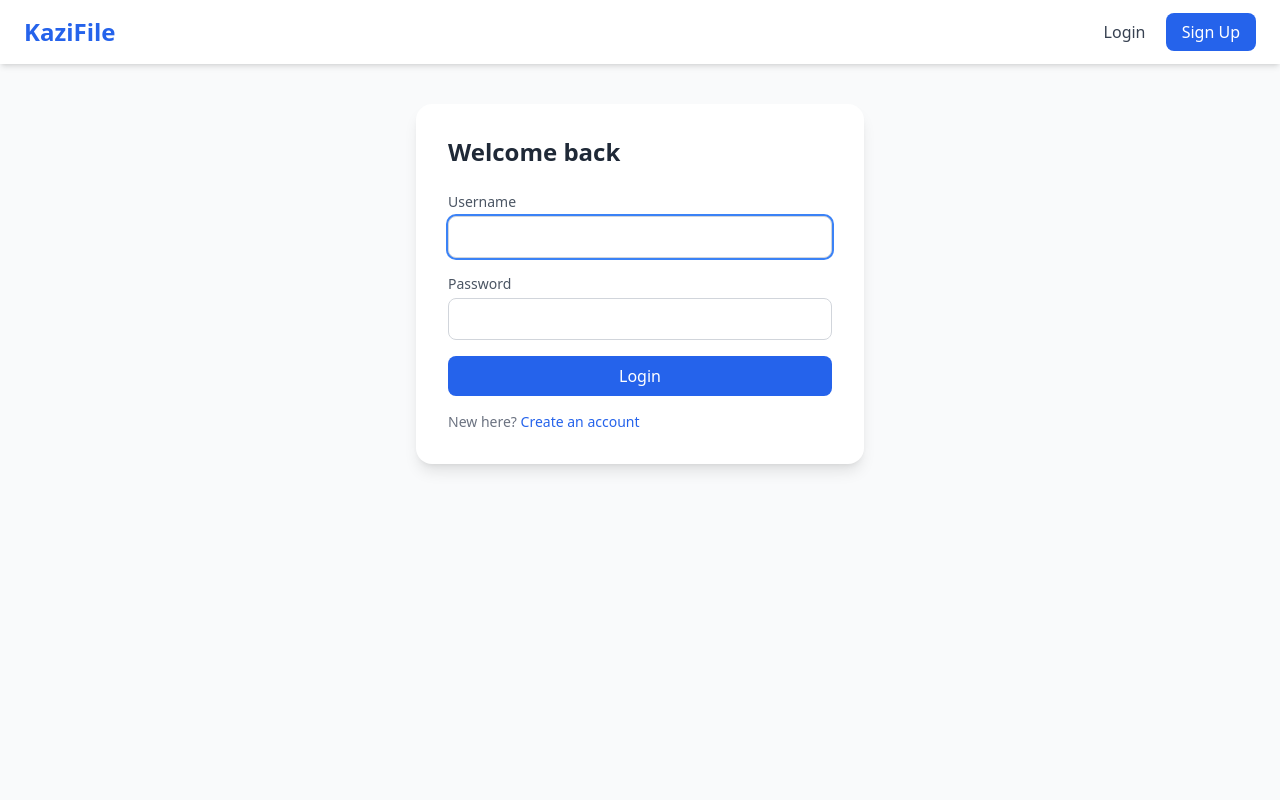
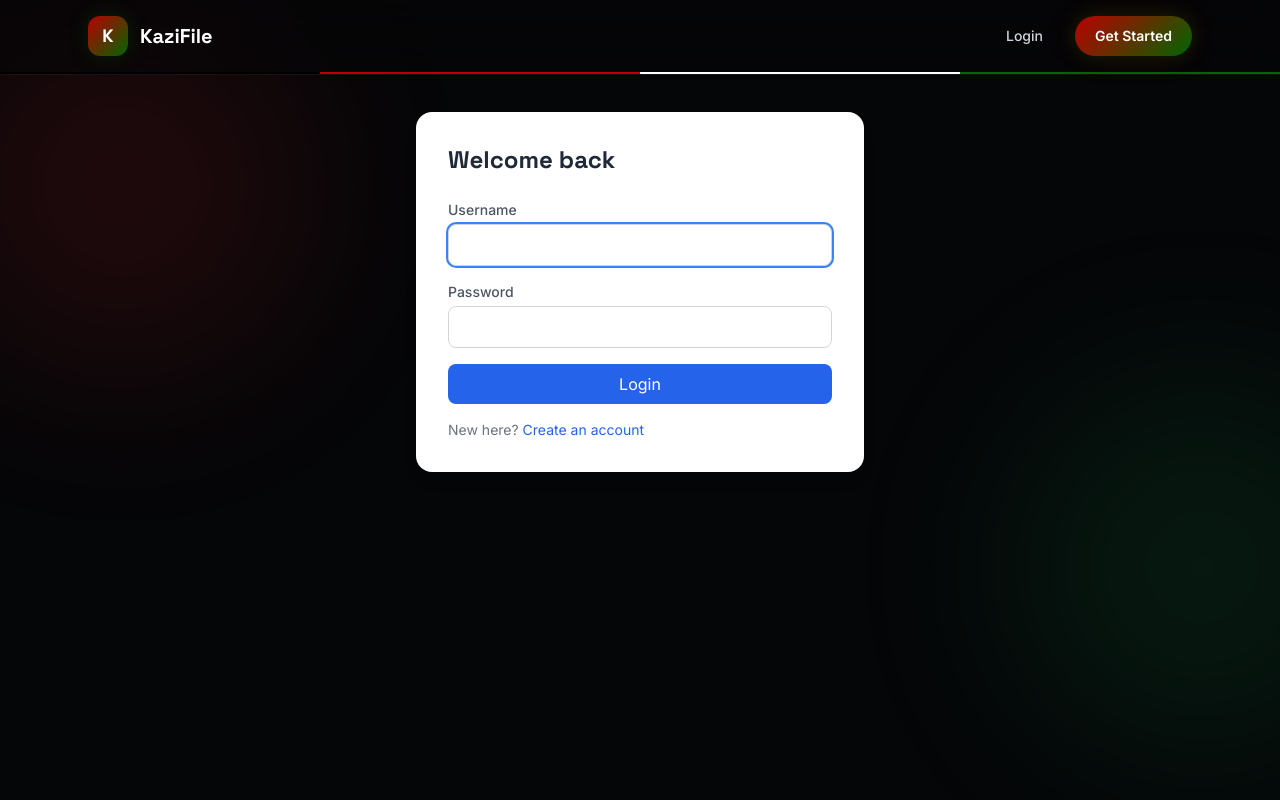
Before and after one commit to SHADRACK-MACHONI/kazifile, a Django app: page /accounts/login/ in a window 1280 px wide. Run offline with Django 5.2, Linux system fonts and the light colour scheme; some libraries are stand-ins or nearby versions.

Commit message:
Rebuild base template with premium floating navbar

```diff
--- a/templates/base.html
+++ b/templates/base.html
@@ -3,27 +3,165 @@
 <head>
     <meta charset="UTF-8">
     <meta name="viewport" content="width=device-width, initial-scale=1.0">
-    <title>KaziFile</title>
+    <title>KaziFile — Your Documents, Always Ready</title>
+    <link rel="preconnect" href="https://fonts.googleapis.com">
+    <link rel="preconnect" href="https://fonts.gstatic.com" crossorigin>
+    <link href="https://fonts.googleapis.com/css2?family=Space+Grotesk:wght@400;500;600;700&family=Inter:wght@400;500;600&display=swap" rel="stylesheet">
     <script src="https://cdn.tailwindcss.com"></script>
+    <style>
+        * { font-family: 'Inter', sans-serif; }
+        h1, h2, h3, .heading-font { font-family: 'Space Grotesk', sans-serif; }
+
+        html { scroll-behavior: smooth; }
+
+        body {
+            background: #050608;
+            min-height: 100vh;
+        }
+
+        /* Ambient background orbs, subtle across all pages */
+        .bg-orb {
+            position: fixed;
+            border-radius: 50%;
+            filter: blur(90px);
+            opacity: 0.12;
+            pointer-events: none;
+            z-index: 0;
+            animation: drift 20s ease-in-out infinite alternate;
+        }
+        @keyframes drift {
+            0% { transform: translate(0, 0); }
+            100% { transform: translate(40px, -30px); }
+        }
+
+        /* Navbar */
+        .nav-glass {
+            background: rgba(5, 6, 8, 0.6);
+            backdrop-filter: blur(20px);
+            -webkit-backdrop-filter: blur(20px);
+            border-bottom: 1px solid rgba(255,255,255,0.06);
+            transition: all 0.3s ease;
+        }
+        .nav-glass.scrolled {
+            background: rgba(5, 6, 8, 0.85);
+            box-shadow: 0 4px 30px rgba(0,0,0,0.3);
+        }
+
+        .logo-mark {
+            background: linear-gradient(135deg, #BB0000, #006600);
+            box-shadow: 0 0 20px rgba(0,102,0,0.3);
+            transition: transform 0.4s cubic-bezier(0.34, 1.56, 0.64, 1);
+        }
+        .logo-mark:hover {
+            transform: rotate(-8deg) scale(1.08);
+        }
+
+        .nav-link {
+            position: relative;
+            transition: color 0.2s ease;
+        }
+        .nav-link::after {
+            content: '';
+            position: absolute;
+            left: 0; bottom: -4px;
+            width: 0; height: 2px;
+            background: linear-gradient(90deg, #BB0000, #006600);
+            transition: width 0.3s ease;
+            border-radius: 999px;
+        }
+        .nav-link:hover::after { width: 100%; }
+
+        .signup-glow {
+            background: linear-gradient(135deg, #BB0000, #006600);
+            box-shadow: 0 0 20px rgba(0,102,0,0.3), 0 0 30px rgba(187,0,0,0.2);
+            transition: all 0.3s ease;
+        }
+        .signup-glow:hover {
+            box-shadow: 0 0 30px rgba(0,102,0,0.5), 0 0 40px rgba(187,0,0,0.4);
+            transform: translateY(-2px);
+        }
+
+        .avatar-ring {
+            background: linear-gradient(135deg, #BB0000, #006600);
+            padding: 2px;
+        }
+
+        .kenya-underline {
+            background: linear-gradient(90deg, #000000 0%, #000000 25%, #BB0000 25%, #BB0000 50%, #ffffff 50%, #ffffff 75%, #006600 75%, #006600 100%);
+            height: 2px;
+        }
+
+        /* Page fade-in on load */
+        main {
+            animation: pageIn 0.6s ease;
+            position: relative;
+            z-index: 1;
+        }
+        @keyframes pageIn {
+            from { opacity: 0; transform: translateY(12px); }
+            to { opacity: 1; transform: translateY(0); }
+        }
+
+        ::selection { background: #006600; color: white; }
+
+        ::-webkit-scrollbar { width: 8px; }
+        ::-webkit-scrollbar-track { background: #050608; }
+        ::-webkit-scrollbar-thumb { background: #2a2d33; border-radius: 999px; }
+        ::-webkit-scrollbar-thumb:hover { background: #3a3d43; }
+    </style>
 </head>
-<body class="bg-gray-50 min-h-screen">
-    <nav class="bg-white shadow-md px-6 py-4 flex justify-between items-center">
-        <h2 class="text-2xl font-bold text-blue-600">KaziFile</h2>
-        <div class="space-x-4">
-            {% if user.is_authenticated %}
-                <a href="{% url 'dashboard' %}" class="text-gray-700 hover:text-blue-600">Dashboard</a>
-                <a href="{% url 'upload' %}" class="text-gray-700 hover:text-blue-600">Upload</a>
-                <a href="{% url 'logout' %}" class="text-red-500 hover:text-red-700">Logout</a>
-            {% else %}
-                <a href="{% url 'login' %}" class="text-gray-700 hover:text-blue-600">Login</a>
-                <a href="{% url 'signup' %}" class="bg-blue-600 text-white px-4 py-2 rounded-lg hover:bg-blue-700">Sign Up</a>
-            {% endif %}
+<body class="text-white">
+
+    <div class="bg-orb w-96 h-96 bg-red-600 top-0 -left-20"></div>
+    <div class="bg-orb w-96 h-96 bg-green-600 top-1/2 -right-20" style="animation-delay: -8s;"></div>
+
+    <nav class="nav-glass fixed top-0 w-full z-50" id="navbar">
+        <div class="max-w-6xl mx-auto px-6 py-4 flex justify-between items-center">
+            <a href="{% if user.is_authenticated %}{% url 'dashboard' %}{% else %}{% url 'landing' %}{% endif %}" class="flex items-center gap-3 group">
+                <div class="logo-mark w-10 h-10 rounded-xl flex items-center justify-center font-bold heading-font text-lg">K</div>
+                <span class="text-xl font-bold heading-font">KaziFile</span>
+            </a>
+
+            <div class="flex items-center gap-8">
+                {% if user.is_authenticated %}
+                    <a href="{% url 'dashboard' %}" class="nav-link text-gray-300 hover:text-white text-sm font-medium">Dashboard</a>
+                    <a href="{% url 'upload' %}" class="nav-link text-gray-300 hover:text-white text-sm font-medium">Upload</a>
+                    <a href="{% url 'profile' %}" class="nav-link text-gray-300 hover:text-white text-sm font-medium">Profile</a>
+
+                    <div class="flex items-center gap-3 pl-4 border-l border-white/10">
+                        <div class="avatar-ring w-9 h-9 rounded-full">
+                            <div class="w-full h-full rounded-full bg-[#0d1117] flex items-center justify-center text-sm font-bold">
+                                {{ user.username|first|upper }}
+                            </div>
+                        </div>
+                        <a href="{% url 'logout' %}" class="text-gray-400 hover:text-red-400 text-sm font-medium transition">Logout</a>
+                    </div>
+                {% else %}
+                    <a href="{% url 'login' %}" class="nav-link text-gray-300 hover:text-white text-sm font-medium">Login</a>
+                    <a href="{% url 'signup' %}" class="signup-glow text-white px-5 py-2.5 rounded-full text-sm font-semibold">
+                        Get Started
+                    </a>
+                {% endif %}
+            </div>
         </div>
+        <div class="kenya-underline"></div>
     </nav>
 
-    <main class="max-w-4xl mx-auto px-6 py-10">
+    <main class="max-w-6xl mx-auto px-6 pt-28 pb-16 relative">
         {% block content %}
         {% endblock %}
     </main>
+
+    <script>
+        const navbar = document.getElementById('navbar');
+        window.addEventListener('scroll', () => {
+            if (window.scrollY > 20) {
+                navbar.classList.add('scrolled');
+            } else {
+                navbar.classList.remove('scrolled');
+            }
+        });
+    </script>
+
 </body>
 </html>
```
